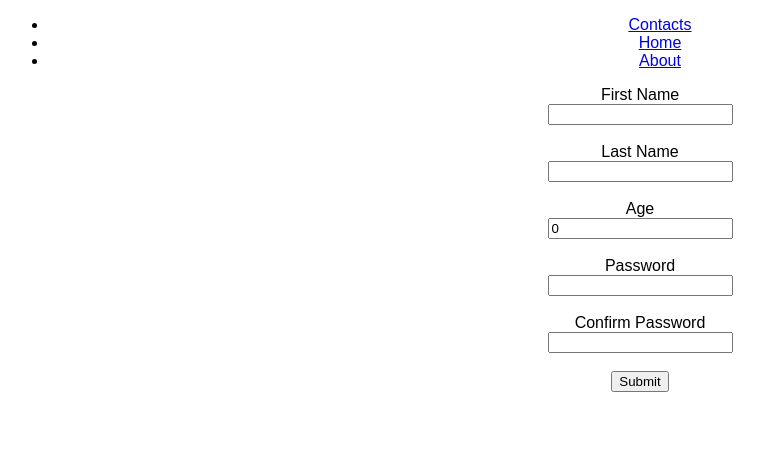
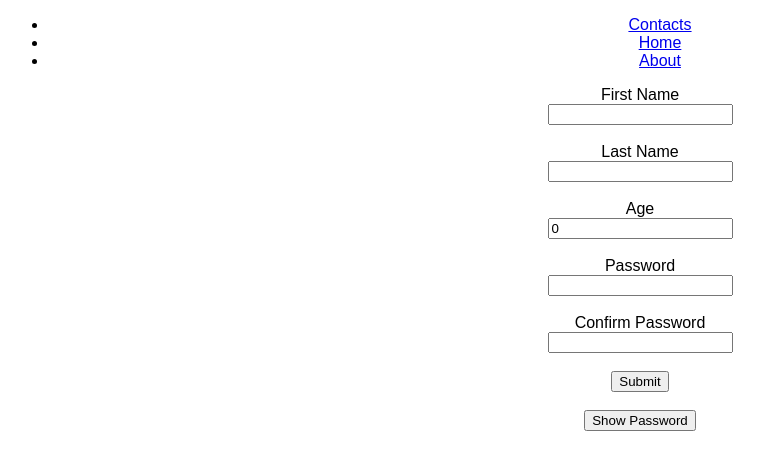
Before and after one commit to arif034/login, a React (Create React App) app: page /login in a window 1280 px wide. Shown: the top 470 px of the page, without its empty margins (0-764 px from the left). Built offline with nearby package versions, Linux system fonts and the light colour scheme.

Commit message:
show-hide password implemented show-hide password implemented

```diff
--- a/src/Login.js
+++ b/src/Login.js
@@ -1,5 +1,5 @@
 import { Component } from "react";
-import Navbar from "./Navbar";
+import Navbar from "./Navbar.js";
 class Login extends Component {
   constructor(props) {
     super(props);
@@ -8,7 +8,8 @@ class Login extends Component {
       lastName: "",
       age: 0,
       password: "",
-      confirmPassword: ""
+      confirmPassword: "",
+      togglePassword: 0
     };
   }
 
@@ -57,6 +58,21 @@ class Login extends Component {
     event.preventDefault();
   };
 
+  onTogglePassword = (event) => {
+    this.setState((prevState) => {
+      return {
+        togglePassword: this.modulus(
+          prevState.togglePassword - 1
+        )
+      };
+    });
+    event.preventDefault();
+  };
+
+  modulus = (value) => {
+    if (value <= 0) return -value;
+  };
+
   render() {
     return (
       <div>
@@ -90,6 +106,11 @@ class Login extends Component {
           <br />
           <input
             value={this.state.password}
+            type={
+              this.state.togglePassword === 0
+                ? "password"
+                : "text"
+            }
             onChange={this.changePasswordHandler}
           />
           <br />
@@ -98,11 +119,21 @@ class Login extends Component {
           <br />
           <input
             value={this.state.confirmPassword}
+            type={
+              this.state.togglePassword === 0
+                ? "password"
+                : "text"
+            }
             onChange={this.changeConfirmPasswordHandler}
           />
           <br />
           <br />
           <button onClick={this.onChange}>Submit</button>
+          <br />
+          <br />
+          <button onClick={this.onTogglePassword}>
+            Show Password
+          </button>
         </form>
       </div>
     );
```
